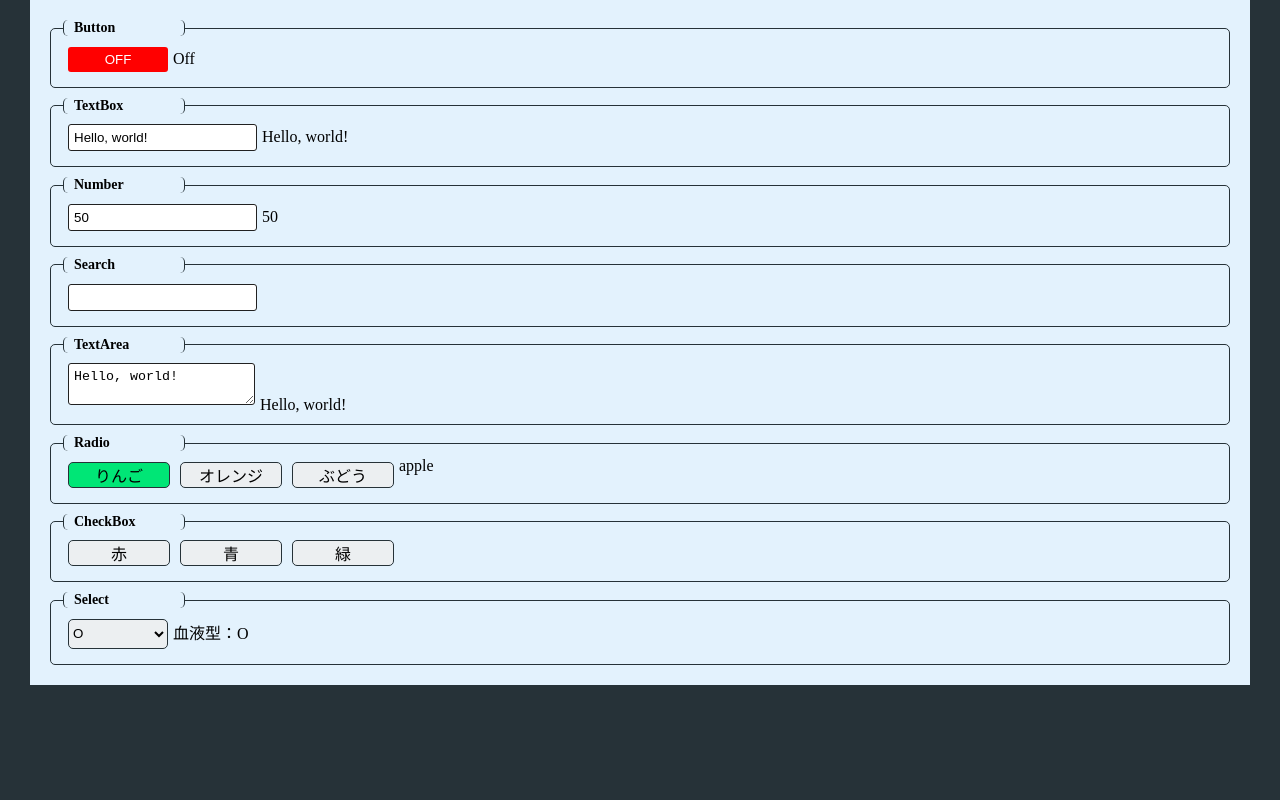
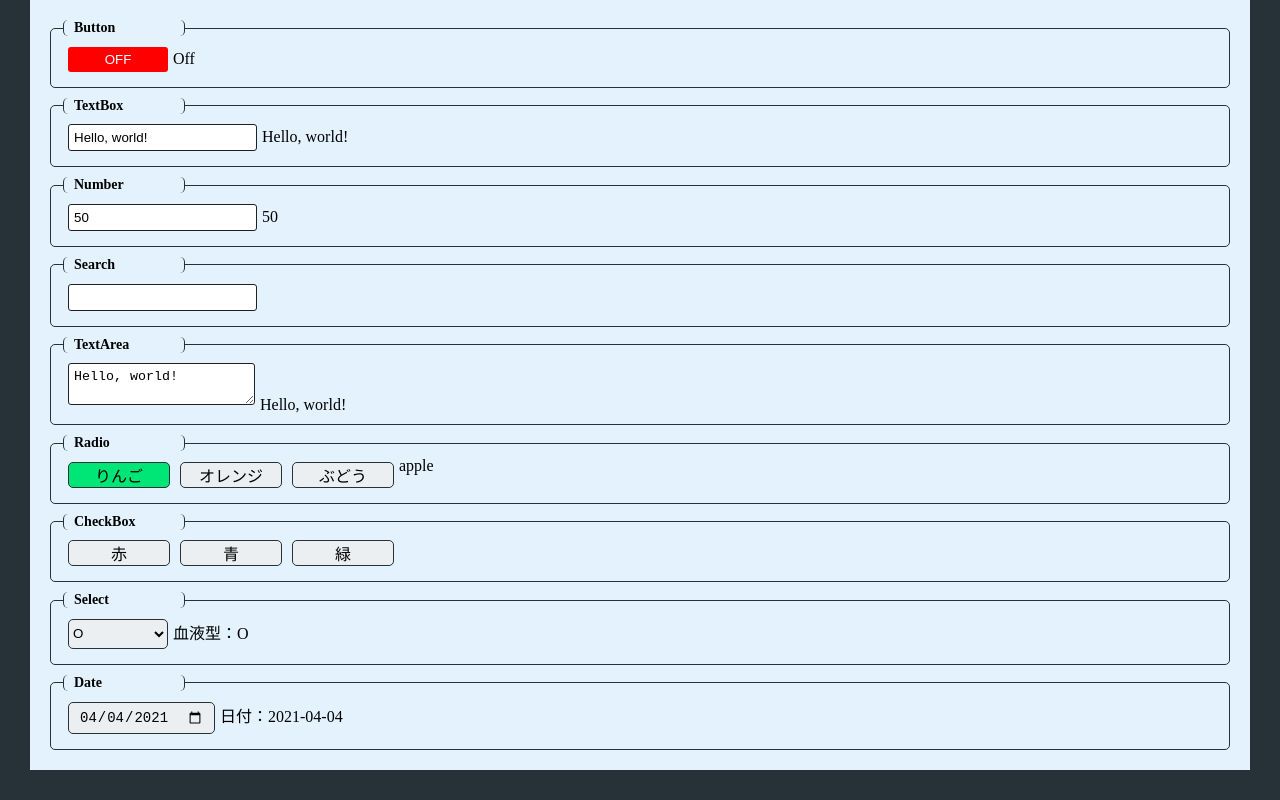
Before and after one commit to fireflower0/react-typescript-practice, a React (Create React App) app: page / in a window 1280 px wide. Shown: the part 369-1169 px from the top of the page. Before the commit the page ends 1084 px from the top, so only its background shows below. Built offline with nearby package versions, Linux system fonts and the light colour scheme.

Commit message:
Add a Date

```diff
--- /dev/null
+++ b/src/atoms/Date.tsx
@@ -0,0 +1,31 @@
+import PropTypes from 'prop-types';
+import styled from 'styled-components';
+
+const DateWrapper = styled.input`
+  margin: 5px;
+  padding: 0 10px;
+  height: 30px;
+  border: 1px solid #263238;
+  border-radius: 5px;
+  background-color: #ECEFF1;
+  font-size: 14px;
+`;
+
+const Date = ({ defaultValue, setDate, ...rest }: any) => (
+  <DateWrapper
+    type='date'
+    defaultValue={defaultValue}
+    onChange={v => setDate(v.target.value)}
+  />
+);
+
+Date.defaultProps = {
+  defaultValue: '',
+};
+
+Date.propTypes = {
+  defaultValue: PropTypes.string,
+  setDate: PropTypes.func.isRequired,
+};
+
+export default Date;
--- a/src/pages/Home.tsx
+++ b/src/pages/Home.tsx
@@ -10,6 +10,7 @@ import TextArea from '../atoms/TextArea';
 import Radio from '../atoms/Radio';
 import CheckBox from '../atoms/CheckBox';
 import Select from '../atoms/Select';
+import Date from '../atoms/Date';
 
 const FormWrapper = styled.div`
   margin: 10px;
@@ -26,6 +27,7 @@ const Home = () => {
   const [selectedValue, setSelectedValue] = useState('apple');
   const [selectedValues, setSelectedValues] = useState<any>([]);
   const [selectedBloodType, setSelectedBloodType] = useState('O');
+  const [date, setDate] = useState('2021-04-04');
 
   const fruits = [
     { id: 'apple', labelText: 'りんご', value: 'apple' },
@@ -176,6 +178,16 @@ const Home = () => {
           </div>
         }
       />
+
+      <FieldSet
+        labelText='Date'
+        form={
+          <div>
+            <Date defaultValue={date} setDate={setDate} />
+            日付：{date}
+          </div>
+        }
+      />
     </FormWrapper>
   );
 };
```
